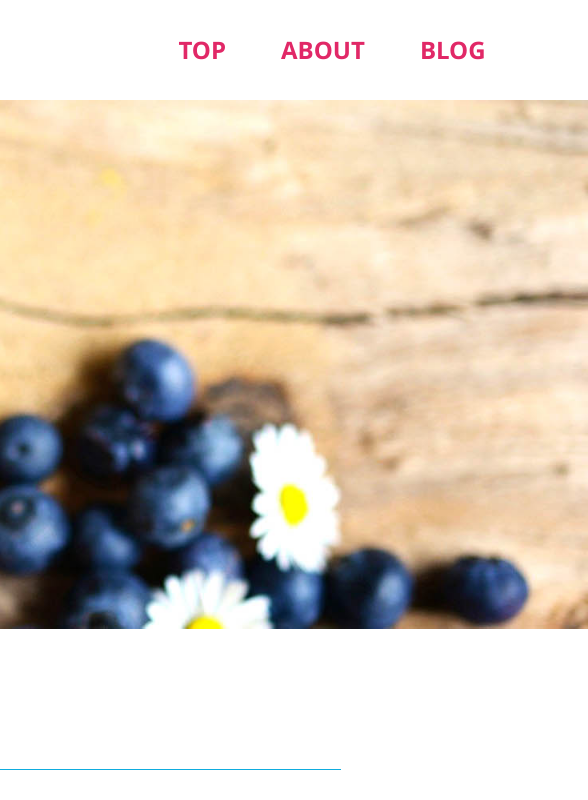
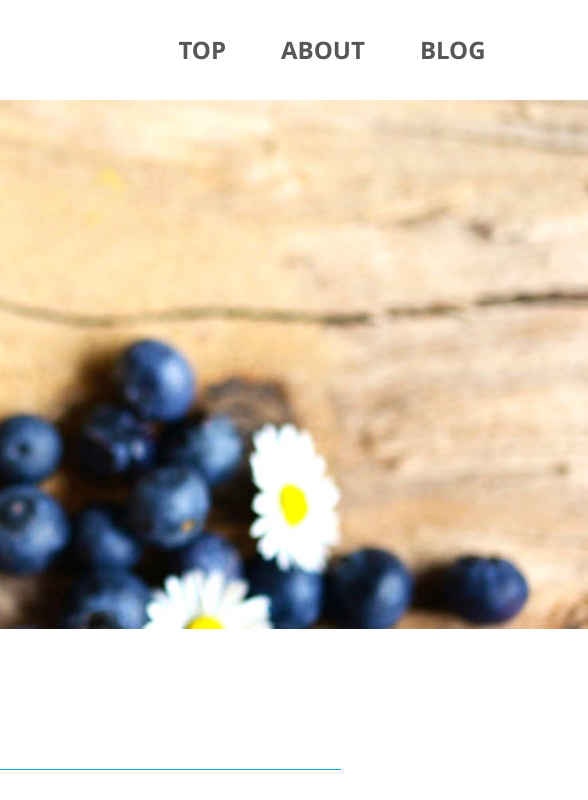
Before and after one commit to uchikori/gatsby-essentials, a Gatsby site: page /about in a window 1280 px wide. Shown: the top 800 px of the page, 692-1280 px from the left. Built offline with nearby package versions, Linux system fonts and the light colour scheme; Gatsby itself is replaced by a stand-in of ours.

Commit message:
CSS修正

```diff
--- a/src/components/styles/header.module.scss
+++ b/src/components/styles/header.module.scss
@@ -1,9 +1,9 @@
 @use './global' as g;
 .gNavi{
     &__text{
-        @include g.font-style(24px, g.$color-pink, 700, 1, 0);
+        @include g.font-style(24px, g.$color-dark, 700, 1, 0);
         @include g.pc{
-            font-size: 2.4rem;
+            font-size: 1.2rem;
         }
     }
 }
```
